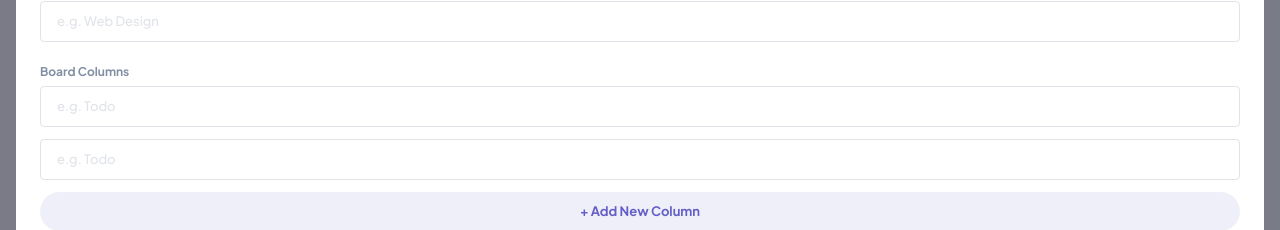
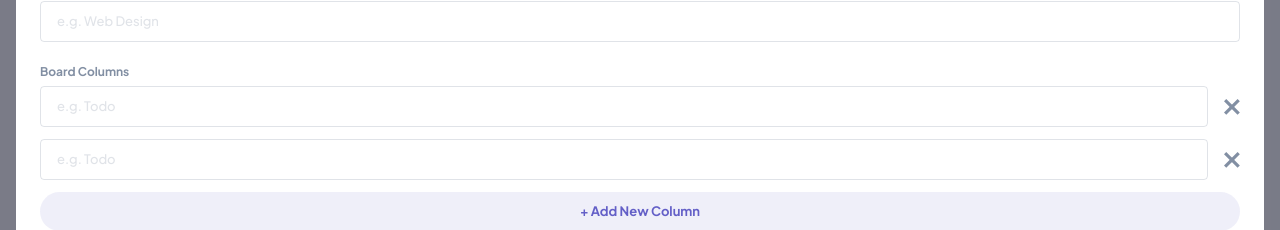
Before and after one commit to Newpoki/frontendmentor-kanban, a Next.js app: page /boards in a window 1280 px wide. Both pictures are taken after a click on the button "+ Create A Board". Shown: the part 286-516 px from the top of the page. Built offline with nearby package versions, Linux system fonts and the light colour scheme.

Commit message:
feat: add textfield onDelete prop

```diff
--- a/app/components/textfield.tsx
+++ b/app/components/textfield.tsx
@@ -1,21 +1,33 @@
 import { twMerge } from 'tailwind-merge';
 import { FieldLabel } from './field-label';
+import Delete from '@/public/assets/delete.svg';
 
 type Props = React.HTMLAttributes<HTMLInputElement> & {
     error?: string;
     inputClassName?: string;
     label?: string;
+    onDelete?: React.MouseEventHandler<HTMLButtonElement>;
 };
 
-export const TextField = ({ className, error, id, inputClassName, label, ...others }: Props) => {
+export const TextField = ({
+    className,
+    error,
+    id,
+    inputClassName,
+    label,
+    onDelete,
+    ...others
+}: Props) => {
     return (
         <div className={twMerge('flex flex-col gap-2', className)}>
             {label != null && <FieldLabel htmlFor={id}>{label}</FieldLabel>}
 
+            <div className="flex w-full items-center gap-4">
                 <div
                     className={twMerge(
-                    'border-1 flex items-center gap-2 rounded-[4px] border-solid border-grey500/25 px-4 py-2 text-body-l transition-colors focus-within:border-grey500 hover:border-grey500',
-                    error != null && 'border-red500 focus-within:border-red500 hover:border-red500'
+                        'border-1 flex w-full items-center gap-2 rounded-[4px] border-solid border-grey500/25 px-4 py-2 text-body-l transition-colors focus-within:border-grey500 hover:border-grey500',
+                        error != null &&
+                            'border-red500 focus-within:border-red500 hover:border-red500'
                     )}
                 >
                     <input
@@ -29,6 +41,13 @@ export const TextField = ({ className, error, id, inputClassName, label, ...othe
                     />
                     {error != null && <span className=" text-red500">{error}</span>}
                 </div>
+
+                {onDelete && (
+                    <button>
+                        <Delete className="w-4 text-grey500" />
+                    </button>
+                )}
+            </div>
         </div>
     );
 };
```
Also changed, not shown: public/assets/delete.svg (added). Lines whose indentation alone changed are shown as unchanged.
